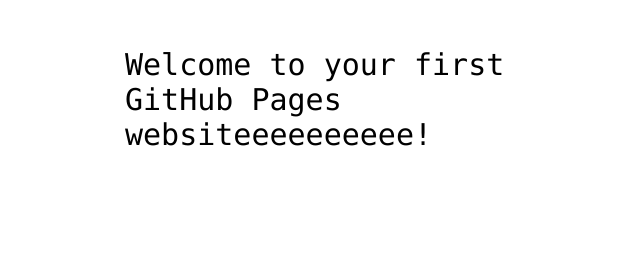
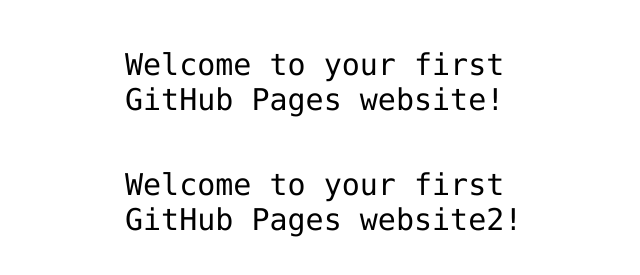
Before and after one commit to hichambouzkraoui/hello-world, a plain HTML site: page index.html in a window 1280 px wide. Shown: the part 341-616 px from the top of the page, without its empty margins (315-955 px from the left). Drawn offline with Linux system fonts and the light colour scheme.

Commit message:
Update index.html

```diff
--- a/index.html
+++ b/index.html
@@ -12,7 +12,8 @@
 <img src="https://octodex.github.com/images/daftpunktocat-thomas.gif" id="octocat" alt="octocat-gif" />
 
 <!-- Change this code here by copy and pasting your template on line 15 -->
-<p>Welcome to your first GitHub Pages websiteeeeeeeeee!</p>
+<p>Welcome to your first GitHub Pages website!</p>
+  <p>Welcome to your first GitHub Pages website2!</p>
 
 </body>
 </html>
```
